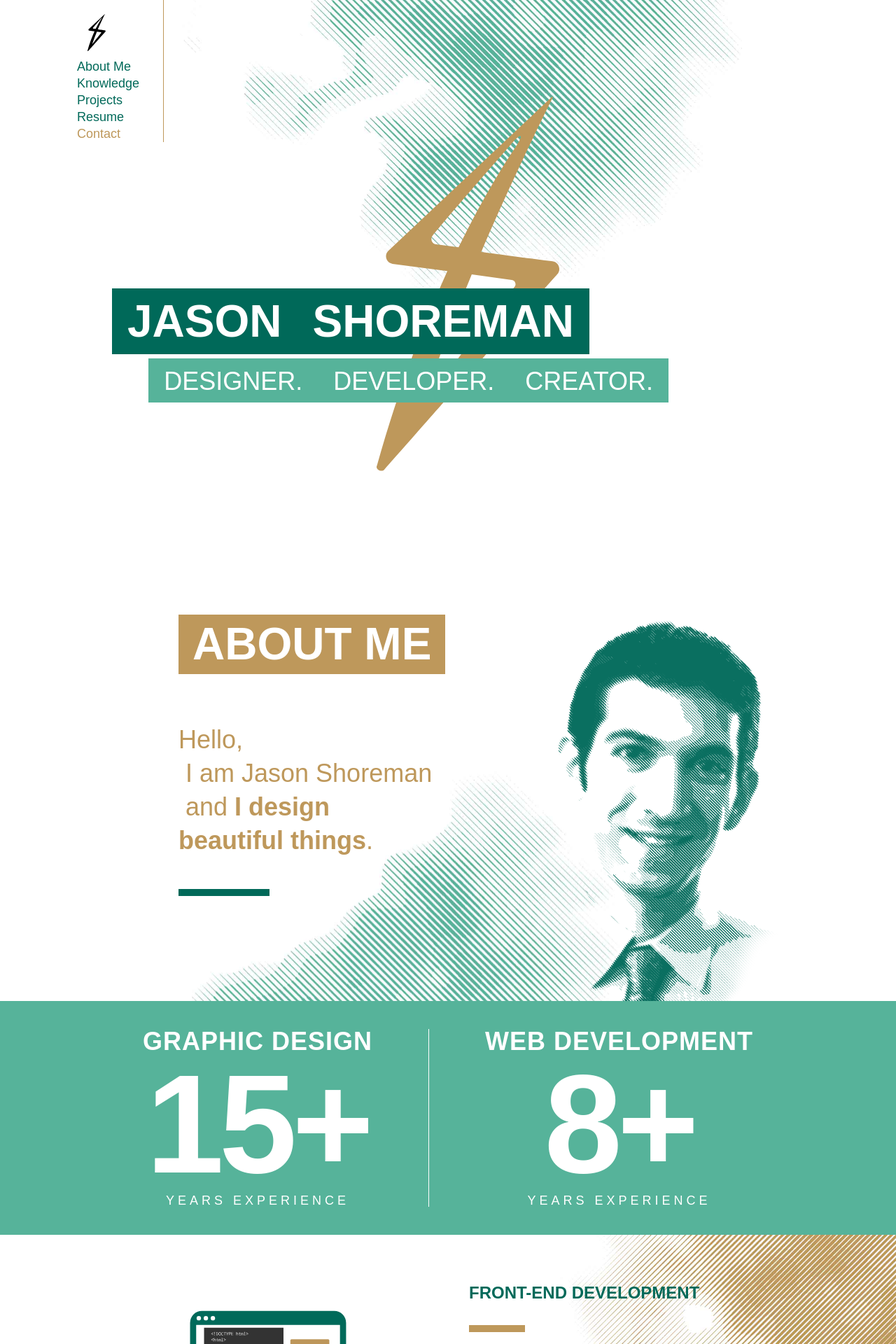
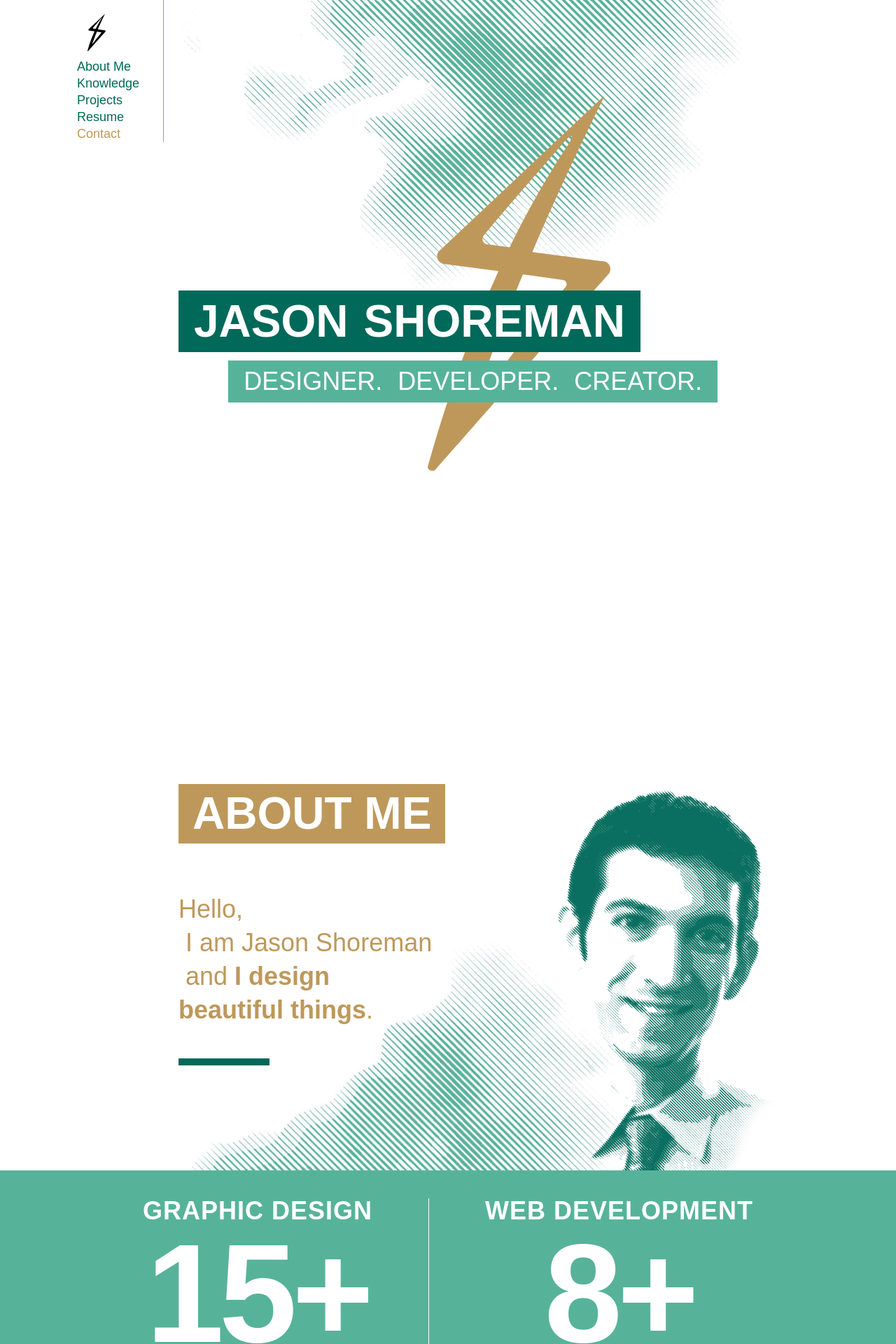
Before and after one commit to jayWebDev/creative-bolt, a Jekyll site: the page built from index.html, in a window 1280 px wide. Shown: the top 1920 px of the page at 70% size. Built offline with Jekyll 4.4.1, drawn with Linux system fonts in a browser that asks for light colours.

Commit message:
Completed hero layout styling for Home and Wedding

```diff
--- a/_includes/section-hero.html
+++ b/_includes/section-hero.html
@@ -1,2 +1,2 @@
-<header class="section--hero"><div class="section-container"><div class="hero__content"><div class="hero__lockup--home"><div class="hero__logo-wrapper logo-wrapper--home"><svg class="js-logo js-logo--hero" viewBox="0 0 261 535" preserveAspectRatio="xMinYMin slice" xmlns="http://www.w3.org/2000/svg" xmlns:xlink="http://www.w3.org/1999/xlink"><path class="js-logo__path" d="M197.068 271.796C164.013 311.043 72.76 430.898 72.48 431.23c-2.268 2.688-3.552 1.284-2.378-2.278 19.224-58.239 42.436-118.57 65.832-175.075l57.3 8.024c4.73.623 6.916 6.237 3.834 9.896zM84.952 211.01c-5.917-.777-8.691-7.755-4.933-12.407 21.924-27.105 73.729-86.783 114.974-133.939 9.874-10.937 16.244-12.755 5.543 4.281-29.718 44.314-57.585 93.36-83.408 146.307l-32.176-4.242zm166.404 24.36c-30.122-3.968-84.16-11.092-101.864-13.423C193.212 118.931 242.63 19.348 251.672.9c.309-.631-.496-1.2-1.01-.72L16.569 220.545c-6.269 6.356-2.58 17.174 6.256 18.339l78.27 10.315c-38.48 84.09-72.032 177.008-99.978 275.708 0 0-.392 1.293-.954 3.173-1.455 4.873 7.231 8.894 10.757 4.93 52.842-59.44 54.992-63.363 247.228-279.146 5.953-6.678 2.058-17.324-6.792-18.493z" id="js-logo"/></svg>
+<header class="section--hero hero--home"><div class="section-container"><div class="hero__content"><div class="hero__lockup--home"><div class="hero__logo-wrapper logo-wrapper--home"><svg class="js-logo js-logo--hero" viewBox="0 0 261 535" preserveAspectRatio="xMinYMin slice" xmlns="http://www.w3.org/2000/svg" xmlns:xlink="http://www.w3.org/1999/xlink"><path class="js-logo__path" d="M197.068 271.796C164.013 311.043 72.76 430.898 72.48 431.23c-2.268 2.688-3.552 1.284-2.378-2.278 19.224-58.239 42.436-118.57 65.832-175.075l57.3 8.024c4.73.623 6.916 6.237 3.834 9.896zM84.952 211.01c-5.917-.777-8.691-7.755-4.933-12.407 21.924-27.105 73.729-86.783 114.974-133.939 9.874-10.937 16.244-12.755 5.543 4.281-29.718 44.314-57.585 93.36-83.408 146.307l-32.176-4.242zm166.404 24.36c-30.122-3.968-84.16-11.092-101.864-13.423C193.212 118.931 242.63 19.348 251.672.9c.309-.631-.496-1.2-1.01-.72L16.569 220.545c-6.269 6.356-2.58 17.174 6.256 18.339l78.27 10.315c-38.48 84.09-72.032 177.008-99.978 275.708 0 0-.392 1.293-.954 3.173-1.455 4.873 7.231 8.894 10.757 4.93 52.842-59.44 54.992-63.363 247.228-279.146 5.953-6.678 2.058-17.324-6.792-18.493z" id="js-logo"/></svg>
 </div><div class="section-headline__wrapper--hero"><h1 class="hero__headline--home"><span class="headline__segment bg-color--main">Jason</span><span class="headline__segment bg-color--main">Shoreman</span></h1><p class="hero__subhead--home"><span class="subhead__segment bg-color--main-lighter">Designer.</span><span class="subhead__segment bg-color--main-lighter">Developer.</span><span class="subhead__segment bg-color--main-lighter">Creator.</span></p></div></div></div></div></header>
--- a/_includes/section-wedding-hero.html
+++ b/_includes/section-wedding-hero.html
@@ -1,2 +1,2 @@
-<header class="section-wedding--hero"><div class="section-container"><div class="hero__content"><div class="hero__lockup--wedding"><div class="hero__logo-wrapper logo-wrapper--wedding"><svg class="js-logo js-logo--hero" viewBox="0 0 261 535" preserveAspectRatio="xMinYMin slice" xmlns="http://www.w3.org/2000/svg" xmlns:xlink="http://www.w3.org/1999/xlink"><path class="js-logo__path" d="M197.068 271.796C164.013 311.043 72.76 430.898 72.48 431.23c-2.268 2.688-3.552 1.284-2.378-2.278 19.224-58.239 42.436-118.57 65.832-175.075l57.3 8.024c4.73.623 6.916 6.237 3.834 9.896zM84.952 211.01c-5.917-.777-8.691-7.755-4.933-12.407 21.924-27.105 73.729-86.783 114.974-133.939 9.874-10.937 16.244-12.755 5.543 4.281-29.718 44.314-57.585 93.36-83.408 146.307l-32.176-4.242zm166.404 24.36c-30.122-3.968-84.16-11.092-101.864-13.423C193.212 118.931 242.63 19.348 251.672.9c.309-.631-.496-1.2-1.01-.72L16.569 220.545c-6.269 6.356-2.58 17.174 6.256 18.339l78.27 10.315c-38.48 84.09-72.032 177.008-99.978 275.708 0 0-.392 1.293-.954 3.173-1.455 4.873 7.231 8.894 10.757 4.93 52.842-59.44 54.992-63.363 247.228-279.146 5.953-6.678 2.058-17.324-6.792-18.493z" id="js-logo"/></svg>
+<header class="section--hero hero--wedding"><div class="section-container"><div class="hero__content"><div class="hero__lockup--wedding"><div class="hero__logo-wrapper logo-wrapper--wedding"><svg class="js-logo js-logo--hero" viewBox="0 0 261 535" preserveAspectRatio="xMinYMin slice" xmlns="http://www.w3.org/2000/svg" xmlns:xlink="http://www.w3.org/1999/xlink"><path class="js-logo__path" d="M197.068 271.796C164.013 311.043 72.76 430.898 72.48 431.23c-2.268 2.688-3.552 1.284-2.378-2.278 19.224-58.239 42.436-118.57 65.832-175.075l57.3 8.024c4.73.623 6.916 6.237 3.834 9.896zM84.952 211.01c-5.917-.777-8.691-7.755-4.933-12.407 21.924-27.105 73.729-86.783 114.974-133.939 9.874-10.937 16.244-12.755 5.543 4.281-29.718 44.314-57.585 93.36-83.408 146.307l-32.176-4.242zm166.404 24.36c-30.122-3.968-84.16-11.092-101.864-13.423C193.212 118.931 242.63 19.348 251.672.9c.309-.631-.496-1.2-1.01-.72L16.569 220.545c-6.269 6.356-2.58 17.174 6.256 18.339l78.27 10.315c-38.48 84.09-72.032 177.008-99.978 275.708 0 0-.392 1.293-.954 3.173-1.455 4.873 7.231 8.894 10.757 4.93 52.842-59.44 54.992-63.363 247.228-279.146 5.953-6.678 2.058-17.324-6.792-18.493z" id="js-logo"/></svg>
 </div><div class="section-headline__wrapper--hero"><h1 class="hero__headline--wedding"><span class="headline__segment bg-color--wedding-primary">The Wedding of</span><span class="headline__segment bg-color--wedding-primary">Kelly &amp; Jay</span></h1><p class="hero__subhead--wedding"><span class="subhead__segment bg-color--wedding-lighter">Website and Invitation</span></p></div></div></div></div></header>
--- a/assets/css/main.css
+++ b/assets/css/main.css
@@ -231,8 +231,19 @@ ul {
   position: relative;
   width: 100%;
   height: 658px;
+  height: 100vh;
+  z-index: -1;
+}
+.hero--home {
   background: url("../images/faded_lines-01@2x.jpg") center -385px/960px no-repeat;
-  z-index: -1;
+}
+.hero--wedding {
+  background: url("../images/project-images/faded_lines-wedding-purple@2x.png") 60% -237px/960px no-repeat;
+}
+@media screen and (min-width: 960px) {
+  .hero--wedding {
+    background-position: -20% -237px;
+  }
 }
 .hero__content {
   max-width: 960px;
@@ -244,11 +255,12 @@ ul {
   position: relative;
 }
 .hero__lockup--home {
+  margin: 0 20px;
   padding-top: 138px;
 }
-@media screen and (min-width: 620px) {
+@media screen and (min-width: 500px) {
   .hero__lockup--home {
-    margin: 0 9.895833333333332% 0 0;
+    margin: 0 9.895833333333332%;
   }
 }
 .hero__lockup--wedding {
@@ -278,7 +290,18 @@ ul {
   }
 }
 .logo-wrapper--home {
-  right: 226px;
+  right: 50px;
+}
+@media screen and (min-width: 500) {
+  .logo-wrapper--home {
+    left: 50%;
+    transform: translateX(-50%);
+  }
+}
+@media screen and (min-width: 820px) {
+  .logo-wrapper--home {
+    left: 356px;
+  }
 }
 .logo-wrapper--home .js-logo--hero {
   fill: #be985b;
@@ -334,14 +357,20 @@ ul {
   clear: both;
 }
 .hero__headline--home {
-  float: left;
-  margin-top: 274px;
+  margin-top: 150px;
+  padding-right: 50%;
 }
 @media screen and (min-width: 500px) {
   .hero__headline--home {
+    margin-top: 230px;
     margin-bottom: 6px;
     padding-top: 3px;
-    background-color: #006959;
+    padding-right: 0;
+  }
+}
+@media screen and (min-width: 620px) {
+  .hero__headline--home {
+    margin-top: 274px;
   }
 }
 .hero__headline--wedding {
@@ -355,10 +384,10 @@ ul {
 @media screen and (min-width: 400px) {
   .hero__subhead--home,
   .hero__subhead--wedding {
-    font-size: 1.333333333333333em;
+    font-size: 1.222222222222222em;
   }
 }
-@media screen and (min-width: 500px) {
+@media screen and (min-width: 620px) {
   .hero__subhead--home,
   .hero__subhead--wedding {
     font-size: 1.666666666666667em;
@@ -371,20 +400,15 @@ ul {
   }
 }
 .hero__subhead--home {
-  display: inline;
+  padding-right: 80%;
 }
 @media screen and (min-width: 500px) {
   .hero__subhead--home {
     display: inline-block;
+    float: right;
     margin-left: 0;
     padding-top: 3px;
-    background-color: #56b39a;
-  }
-}
-@media screen and (min-width: 820px) {
-  .hero__subhead--home {
-    margin-right: 70px;
-    float: right;
+    padding-right: 0;
   }
 }
 @media screen and (min-width: 500px) {
@@ -396,11 +420,20 @@ ul {
 .headline__segment {
   display: inline-block;
   margin-bottom: 3px;
+  margin-right: -0.34375em;
   padding: 0.1875em 0.34375em;
+}
+.headline__segment:last-of-type {
+  margin-right: 0;
 }
 .subhead__segment {
   display: inline-block;
+  margin-bottom: 3px;
+  margin-right: -0.611111111111111em;
   padding: 0.333333333333333em 0.611111111111111em;
+}
+.subhead__segment:last-of-type {
+  margin-right: 0;
 }
 .section--hello {
   position: relative;
@@ -433,7 +466,7 @@ ul {
 }
 .hello__content {
   position: relative;
-  padding: 50px 0 390px;
+  padding: 180px 0 390px;
 }
 .hello__content:after {
   content: '';
--- a/src/pug/section-hero.pug
+++ b/src/pug/section-hero.pug
@@ -1,4 +1,4 @@
-header.section--hero
+header.section--hero.hero--home
   .section-container
     .hero__content
 
--- a/src/pug/section-wedding-hero.pug
+++ b/src/pug/section-wedding-hero.pug
@@ -1,4 +1,4 @@
-header.section-wedding--hero
+header.section--hero.hero--wedding
   .section-container
     .hero__content
 
--- a/src/stylus/hello.styl
+++ b/src/stylus/hello.styl
@@ -25,7 +25,7 @@
 
 .hello__content
   position: relative
-  padding: 50px 0 390px
+  padding: 180px 0 390px
   clearfix()
 
   +mq-min(650px)
```
Also changed, not shown: src/stylus/page-hero.styl (+42 -15 lines), assets/images/project-images/faded_lines-wedding-blue@2x.png (added), assets/images/project-images/faded_lines-wedding-purple@2x.png (added).
